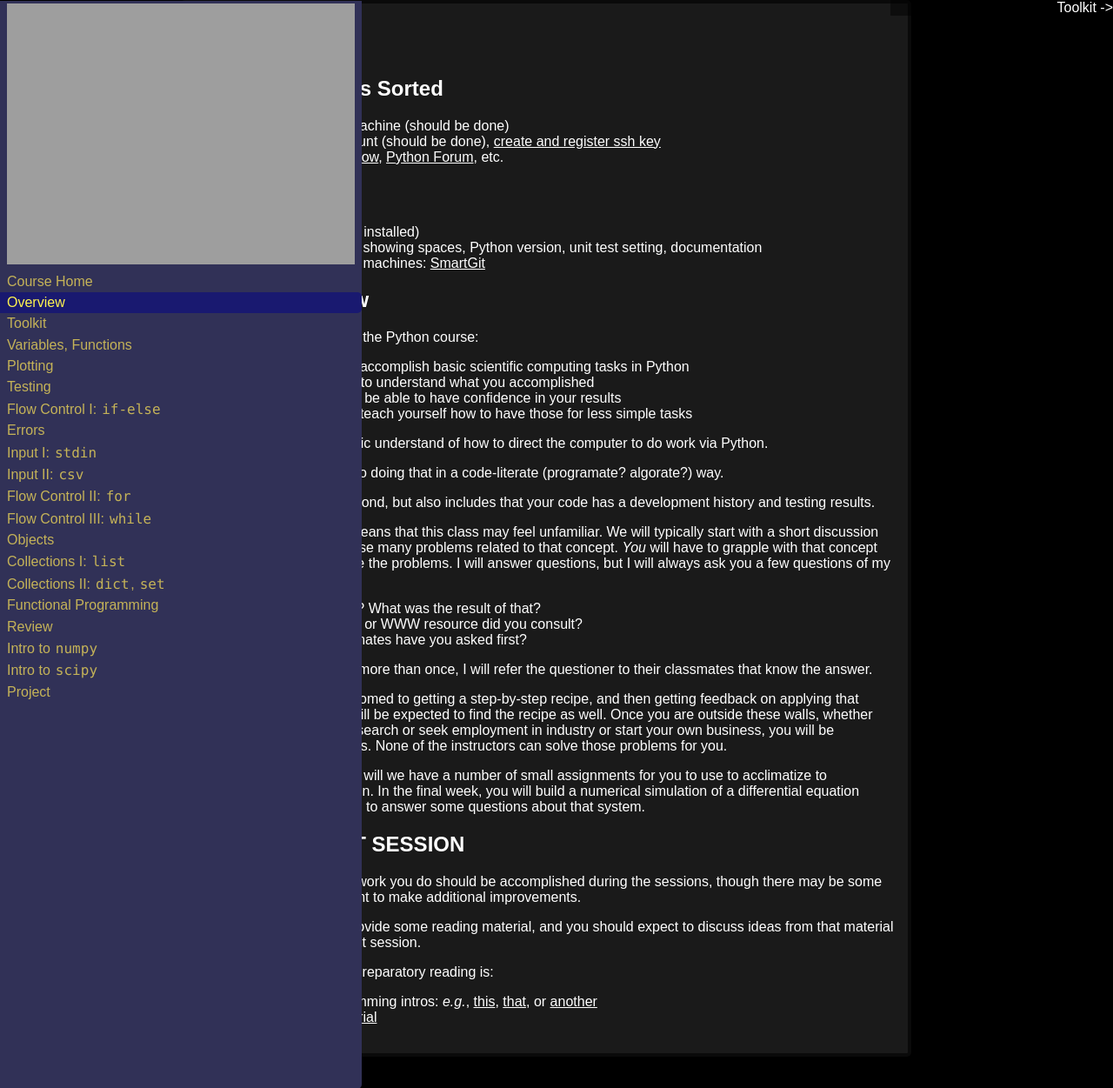
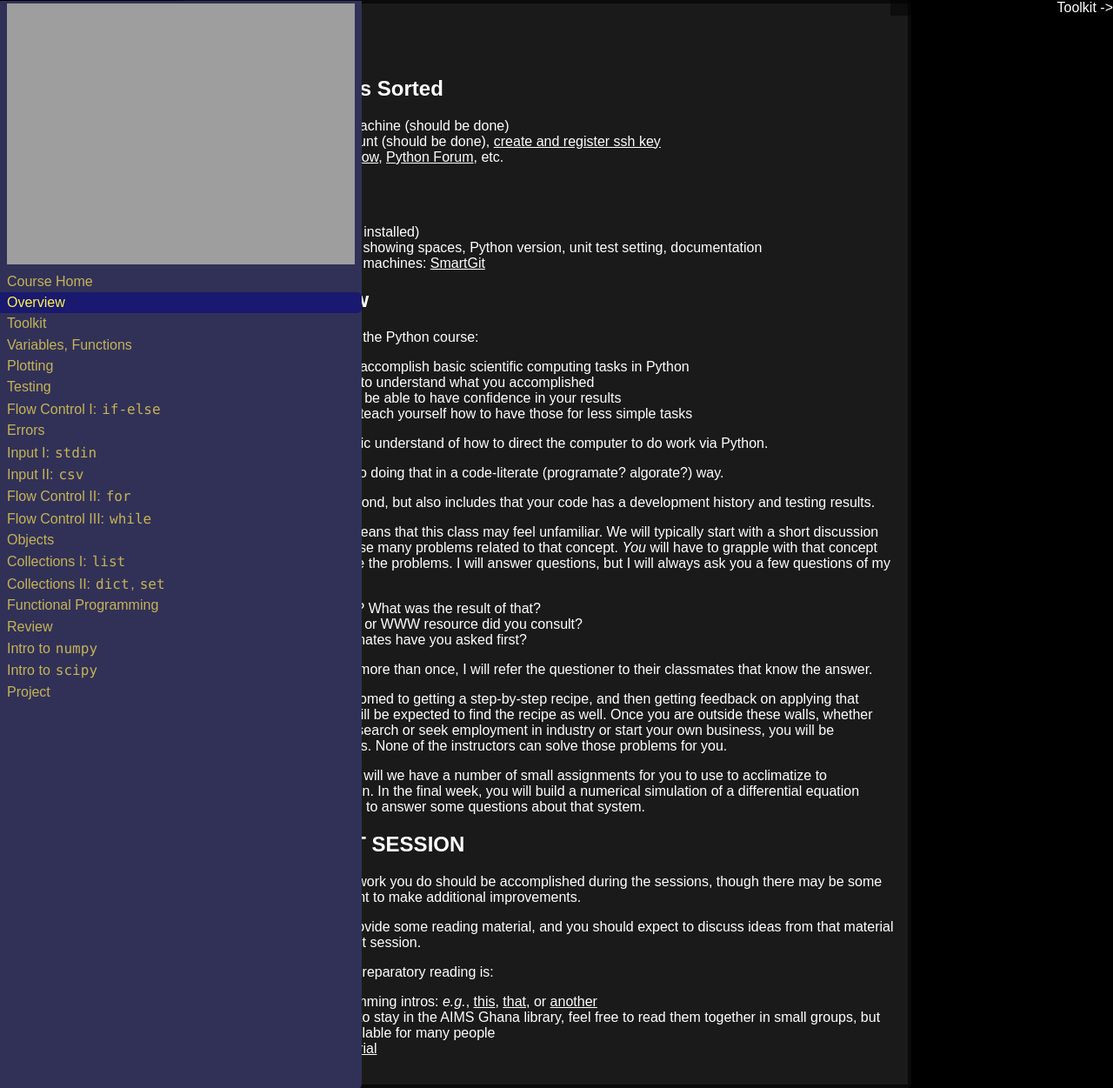
Before and after one commit to AIMS-Ghana/python-course, a Jekyll site: the page built from _days/00_intro.md, in a window 1280 px wide and 1251 px high. Shown: the whole window at 87% size. Built offline with Jekyll 4.4.1, drawn with Linux system fonts in a browser that asks for light colours.

Commit message:
additional prep item for toolkit

```diff
--- a/_includes/prep/toolkit.md
+++ b/_includes/prep/toolkit.md
@@ -10,4 +10,6 @@ For the next session, the preparatory reading is:
  - review some programming intros: *e.g.*, [this](http://codingintro.com/),
  [that](https://www.khanacademy.org/computing/cs/programming/intro-to-programming/v/programming-intro),
  or [another](http://en.wikiversity.org/wiki/Introduction_to_Programming)
+ - I brought two books to stay in the AIMS Ghana library, feel free to read them
+ together in small groups, but try to keep them available for many people
  - complete [github tutorial](https://try.github.io/levels/1/challenges/1)
```
